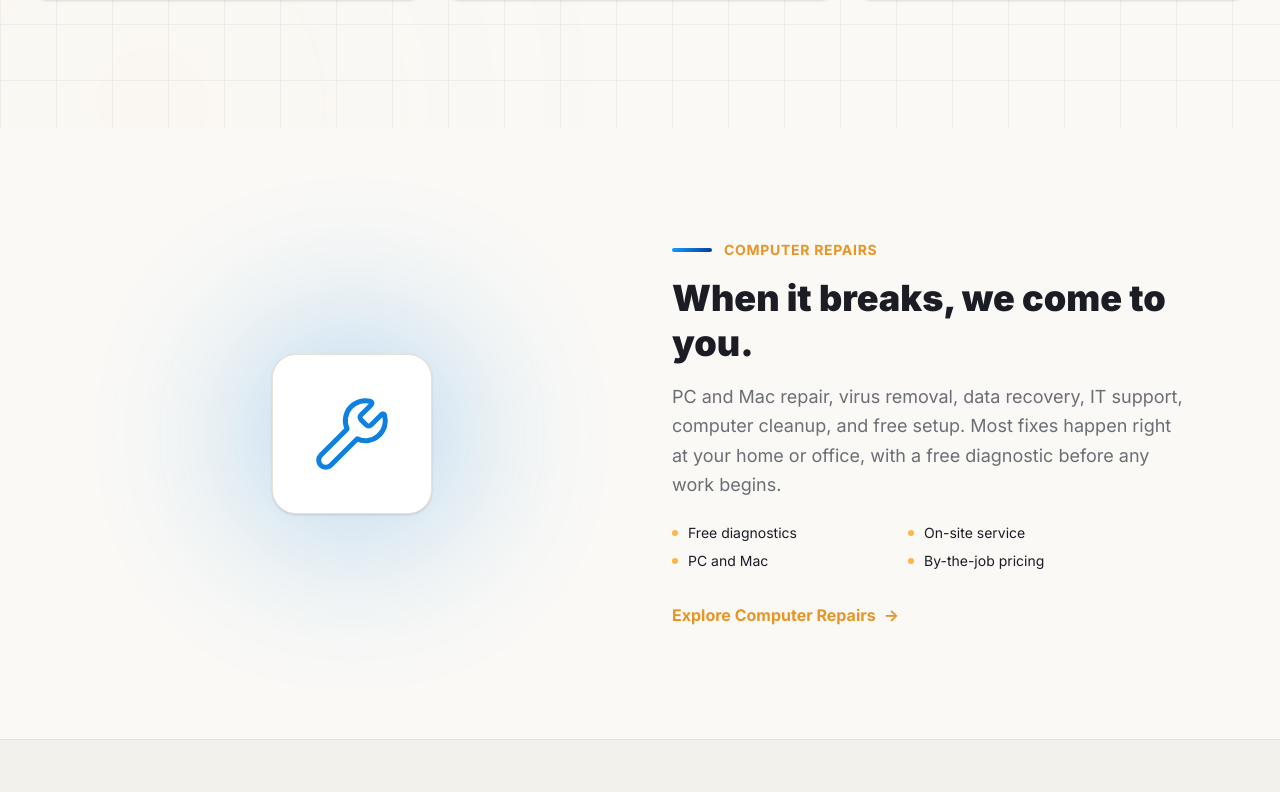
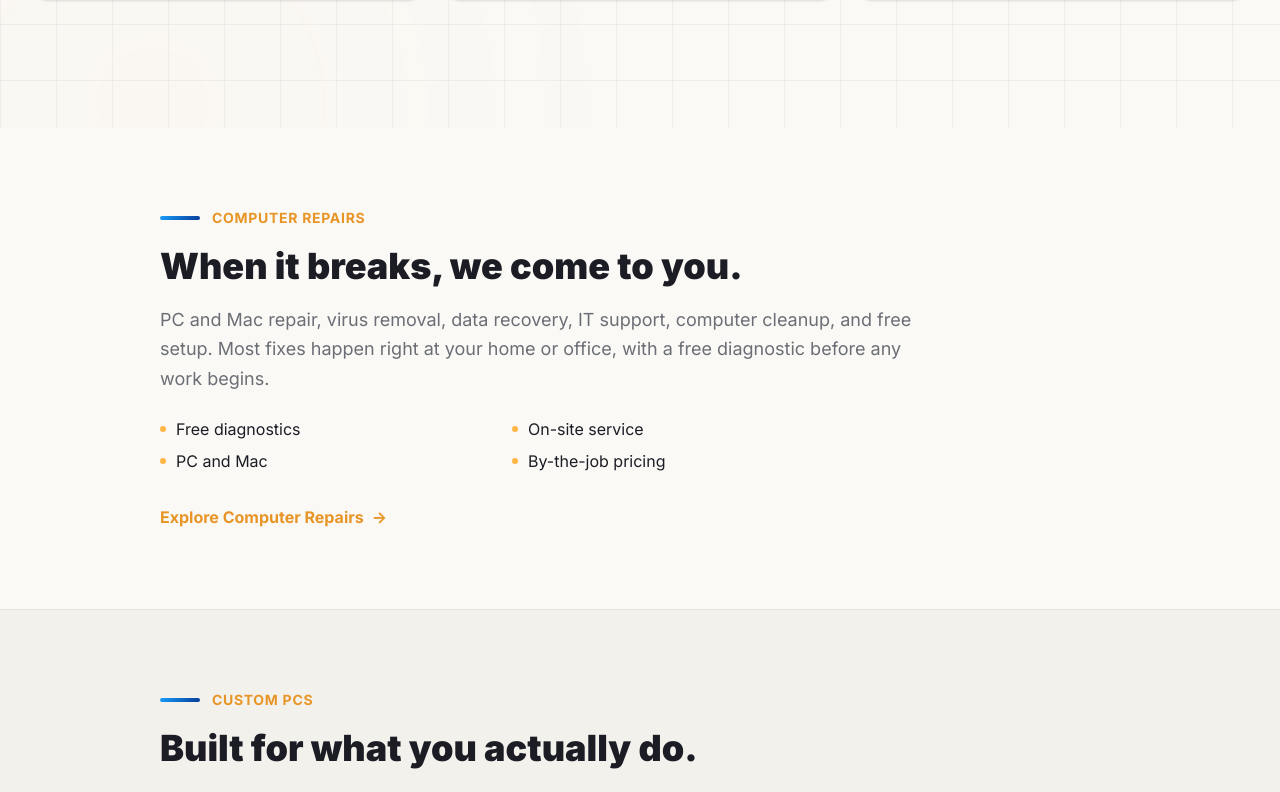
Before and after one commit to AppStudioPros/mobile-computer-specialists, a Next.js app: page / in a window 1280 px wide. Shown: the part 1642-2434 px from the top of the page. Built offline with nearby package versions, Linux system fonts and the light colour scheme; some icons are missing.

Commit message:
Homepage: remove icon visuals from service sections, clean single-column copy layout

```diff
--- a/src/components/home/HomeServiceSections.tsx
+++ b/src/components/home/HomeServiceSections.tsx
@@ -2,7 +2,6 @@
 
 import Link from "next/link";
 import { motion } from "framer-motion";
-import { Wrench, Cpu, Globe, Megaphone } from "lucide-react";
 
 const services = [
   {
@@ -13,7 +12,6 @@ const services = [
     points: ["Free diagnostics", "On-site service", "PC and Mac", "By-the-job pricing"],
     href: "/computer-repairs",
     cta: "Explore Computer Repairs",
-    Icon: Wrench,
     accent: "blue" as const,
   },
   {
@@ -24,7 +22,6 @@ const services = [
     points: ["Gaming builds", "Editing rigs", "Workstations", "Built to your spec"],
     href: "/custom-pcs",
     cta: "Explore Custom PCs",
-    Icon: Cpu,
     accent: "blue" as const,
   },
   {
@@ -35,7 +32,6 @@ const services = [
     points: ["Website design", "Development", "Hosting and security", "Brand identity"],
     href: "/websites",
     cta: "Explore Websites",
-    Icon: Globe,
     accent: "amber" as const,
   },
   {
@@ -46,7 +42,6 @@ const services = [
     points: ["SEO and AI visibility", "Digital advertising", "Social media", "Brand growth"],
     href: "/marketing",
     cta: "Explore Marketing",
-    Icon: Megaphone,
     accent: "amber" as const,
   },
 ];
@@ -56,55 +51,21 @@ export default function HomeServiceSections() {
     <>
       {services.map((s, i) => {
         const alt = i % 2 === 1;
-        const { Icon } = s;
         return (
           <section
             key={s.id}
-            className={`py-20 lg:py-28 ${
+            className={`py-16 lg:py-20 ${
               alt
                 ? "bg-[var(--color-mcs-page-2)] border-y border-[var(--color-mcs-line)]"
                 : "bg-[var(--color-mcs-page)]"
             }`}
           >
-            <div className="max-w-6xl mx-auto px-6 lg:px-8">
-              <div
-                className={`grid lg:grid-cols-2 gap-10 lg:gap-16 items-center ${
-                  alt ? "lg:[&>*:first-child]:order-2" : ""
-                }`}
-              >
-                {/* Visual side */}
-                <motion.div
-                  initial={{ opacity: 0, scale: 0.95 }}
-                  whileInView={{ opacity: 1, scale: 1 }}
-                  viewport={{ once: true }}
-                  transition={{ duration: 0.6 }}
-                  className="relative flex items-center justify-center"
-                >
-                  <div
-                    className={`absolute w-56 h-56 rounded-full blur-[80px] opacity-30 ${
-                      s.accent === "amber"
-                        ? "bg-[var(--color-mcs-amber)]"
-                        : "bg-[var(--color-mcs-blue)]"
-                    }`}
-                  />
-                  <div className="relative w-40 h-40 rounded-3xl mcs-card-light shadow-sm flex items-center justify-center">
-                    <Icon
-                      className={`w-20 h-20 ${
-                        s.accent === "amber"
-                          ? "text-[var(--color-mcs-amber-deep)]"
-                          : "text-[var(--color-mcs-blue)]"
-                      }`}
-                      strokeWidth={1.5}
-                    />
-                  </div>
-                </motion.div>
-
-                {/* Copy side */}
+            <div className="max-w-5xl mx-auto px-6 lg:px-8">
               <motion.div
                 initial={{ opacity: 0, y: 20 }}
                 whileInView={{ opacity: 1, y: 0 }}
                 viewport={{ once: true }}
-                  transition={{ duration: 0.6, delay: 0.1 }}
+                transition={{ duration: 0.6 }}
               >
                 <div className="flex items-center gap-3 mb-4">
                   <span
@@ -121,17 +82,17 @@ export default function HomeServiceSections() {
                 <h2 className="text-3xl lg:text-4xl font-black text-[var(--color-mcs-text)] leading-tight mb-4">
                   {s.title}
                 </h2>
-                  <p className="text-lg text-[var(--color-mcs-muted)] leading-relaxed mb-6">
+                <p className="max-w-3xl text-lg text-[var(--color-mcs-muted)] leading-relaxed mb-6">
                   {s.body}
                 </p>
-                  <ul className="grid grid-cols-2 gap-x-6 gap-y-2 mb-8 max-w-md">
+                <ul className="grid sm:grid-cols-2 gap-x-8 gap-y-2 mb-8 max-w-2xl">
                   {s.points.map((p) => (
                     <li
                       key={p}
                       className="flex items-center gap-2.5 text-[var(--color-mcs-text)]"
                     >
                       <span className="shrink-0 w-1.5 h-1.5 rounded-full bg-[var(--color-mcs-amber)]" />
-                        <span className="text-sm">{p}</span>
+                      <span className="text-base">{p}</span>
                     </li>
                   ))}
                 </ul>
@@ -146,7 +107,6 @@ export default function HomeServiceSections() {
                 </Link>
               </motion.div>
             </div>
-            </div>
           </section>
         );
       })}
```
Lines whose indentation alone changed are shown as unchanged.
